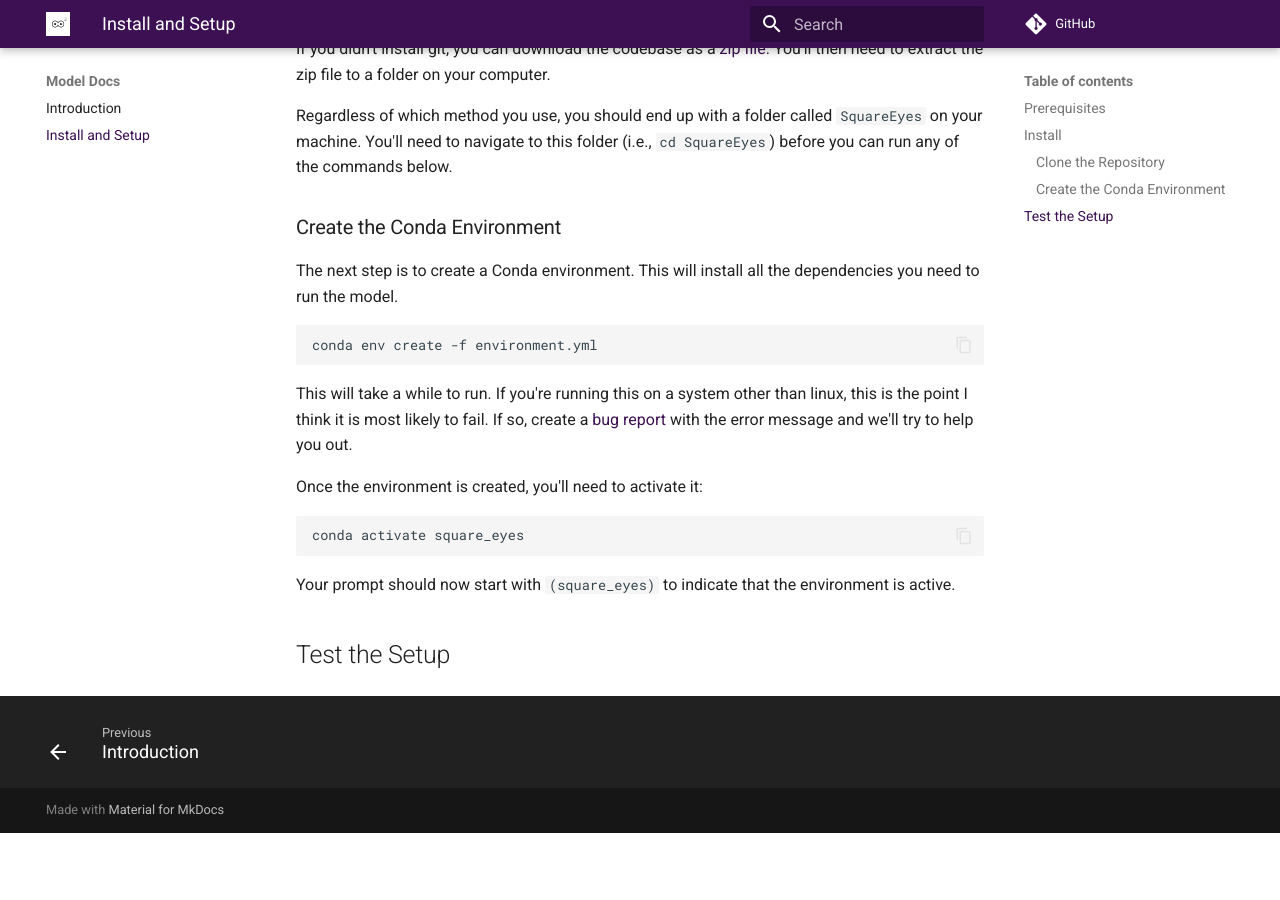
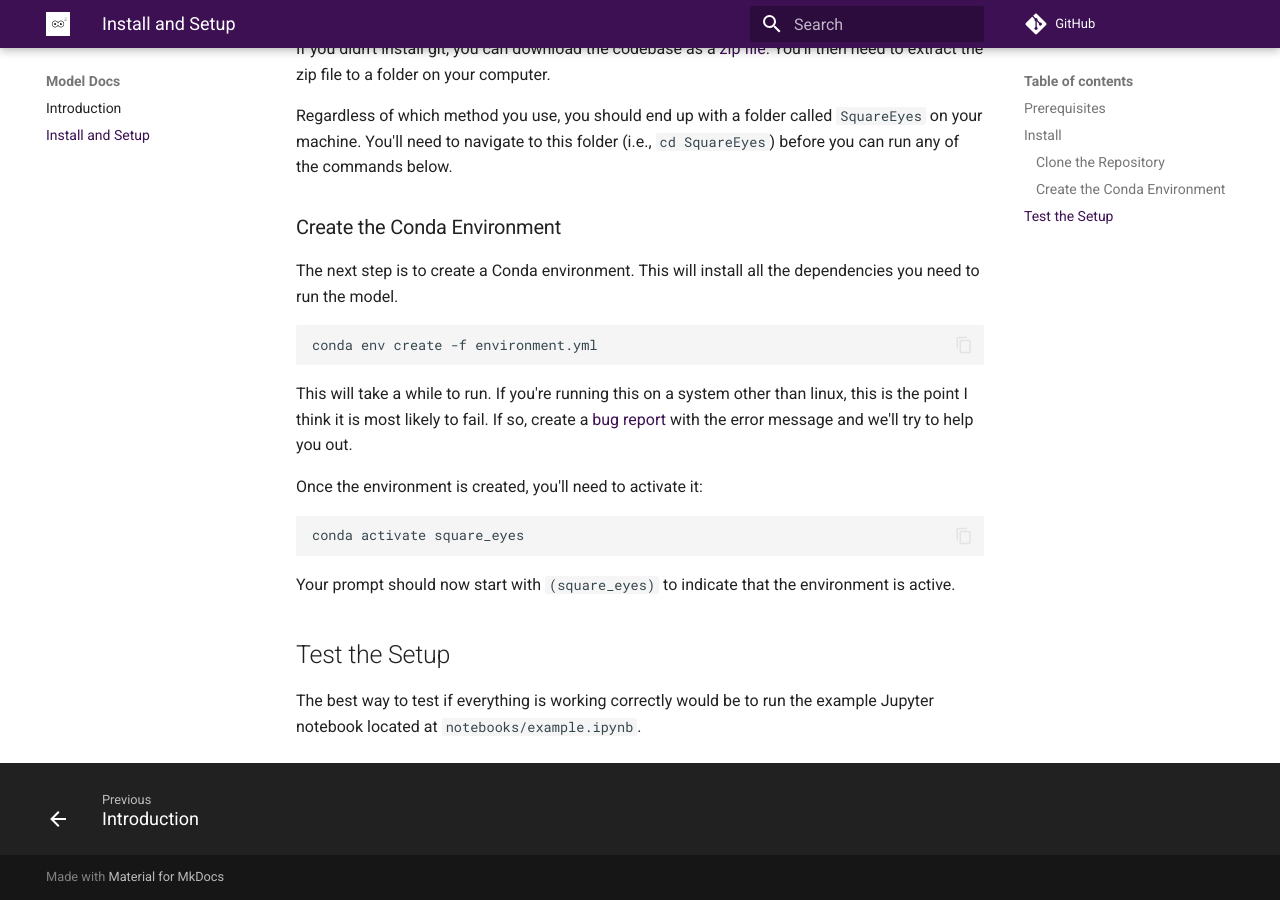
Before and after one commit to Motivation-and-Behaviour/SquareEyes, an MkDocs documentation site: the page built from docs/model_docs/install.md, in a window 1280 px wide and 900 px high, scrolled down 972 px. Built offline with MkDocs 1.6.1 and Material for MkDocs 9.7.7, drawn with Linux system fonts in a browser that asks for light colours; comment, search, counter and statistics services are not loaded; before the commit the page ends 1805 px from its top, so only the background shows below that.

Commit message:
Add reference to example notebook

```diff
--- a/docs/model_docs/install.md
+++ b/docs/model_docs/install.md
@@ -62,3 +62,5 @@ conda activate square_eyes
 Your prompt should now start with `(square_eyes)` to indicate that the environment is active.
 
 ## Test the Setup
+
+The best way to test if everything is working correctly would be to run the example Jupyter notebook located at `notebooks/example.ipynb`.
```
